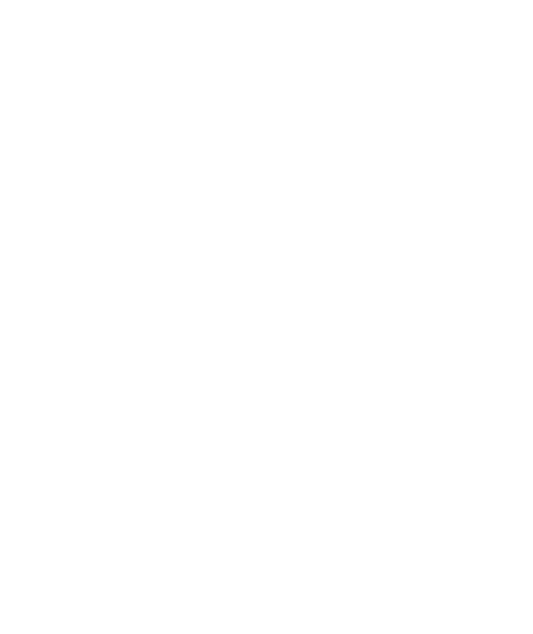
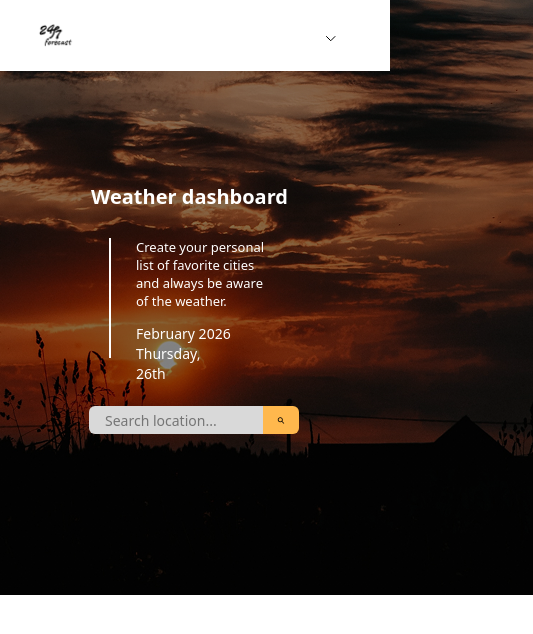
Before and after one commit to DmitriySavin/TheWeatherProject, a React (Vite) app: page / in a window 390 px wide. Shown: the top 634 px of the page, 533 px wide, since content can reach past the window. Built offline with nearby package versions, Linux system fonts and the light colour scheme.

Commit message:
done fixes

```diff
--- a/src/App.jsx
+++ b/src/App.jsx
@@ -1,10 +1,14 @@
 import './App.css'
+import Header from './components/Header/Header'
+import Modal from './components/Modal/Modal'
+import WeatherHero from './components/WeatherHero/WeatherHero'
 
 function App() {
 
   return (
     <>
-
+   <WeatherHero />
+   <Header />
     </>
   )
 }
--- a/src/components/WeatherHero/WeatherHero.module.css
+++ b/src/components/WeatherHero/WeatherHero.module.css
@@ -89,9 +89,9 @@
   color: #000;
 }
 
-@media (max-width: 1024px) {
+@media (max-width: 860px) {
   .hero {
-    height: 345px;
+    height: 595px;
     display: flex;
     align-items: center;
     justify-content: center;
@@ -99,7 +99,6 @@
   }
 
   .content {
-    padding: 0 24px;
     display: flex;
     flex-direction: column;
     padding-right: 112px;
@@ -157,7 +156,7 @@
 
 @media (max-width: 480px) {
   .hero {
-    height: 345px;
+    height: 595px;
     padding: 0 20px;
     display: flex;
     align-items: center;
@@ -165,16 +164,15 @@
   }
 
   .content {
-    display: flex;
     align-items: center;
     gap: 18px;
   }
 
   .content h1 {
-    font-size: 16px;
-    margin: 0;
     text-align: center;
     margin-left: 73px;
+    font-size: 20px;
+    font-weight: 600;
   }
 
   .info {
@@ -182,7 +180,7 @@
     display: flex;
     flex-direction: column;
     gap: 14px;
-    padding-left: 16px;
+    padding-left: 27px;
     margin-left: 192px;
     width: 260px;
   }
--- a/src/index.css
+++ b/src/index.css
@@ -26,7 +26,6 @@
 
 body {
   margin: 0;
-  display: flex;
   place-items: center;
   min-width: 320px;
   min-height: 100vh;
```
